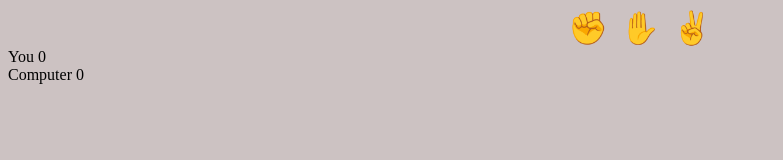
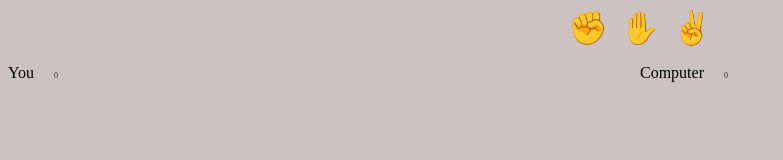
Before and after one commit to IRUMVAEmmanuel1/Odin-rock_paper-scissors, a plain HTML site: page Practical/index.html in a window 1280 px wide. Shown: the whole page, without its empty margins (0-783 px from the left). Drawn offline with Linux system fonts and the light colour scheme.

Commit message:
styling classes

```diff
--- a/Practical/style.css
+++ b/Practical/style.css
@@ -20,3 +20,17 @@ body{
     -ms-transform: scale(1.1);
     -o-transform: scale(1.1);
 }
+.results{
+    display: grid;
+    justify-content: center;
+    grid-template-columns: repeat(2,1fr);
+    align-items: center;
+    margin-top: 1rem;
+}
+
+.result-score{
+    margin-left: 1rem;
+    font-size: .5rem;
+    color: #333;
+
+}
```
